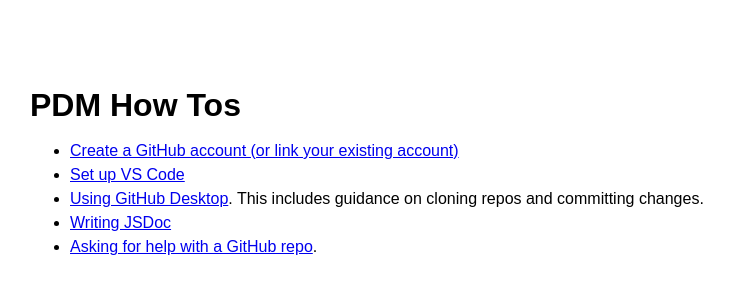
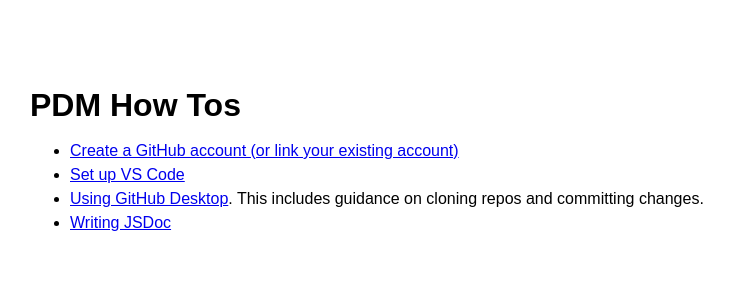
Before and after one commit to UoY-PDM1-2425/resources, a plain HTML site: page index.html in a window 1280 px wide. Shown: the whole page, without its empty margins (42-772 px from the left). Drawn offline with Linux system fonts and the light colour scheme.

Commit message:
Updated index

```diff
--- a/index.html
+++ b/index.html
@@ -19,7 +19,6 @@
                 <li><a href="./vscode-setup.html">Set up VS Code</a></li>
                 <li><a href="./github-desktop-setup.html">Using GitHub Desktop</a>. This includes guidance on cloning repos and committing changes.</li>
                 <li><a href="./writing-jsdoc.html">Writing JSDoc</a></li>
-                <li><a href="./requesting-code-review.html">Asking for help with a GitHub repo</a>.</li>
             </ul>
         </section>
     </main>
```
